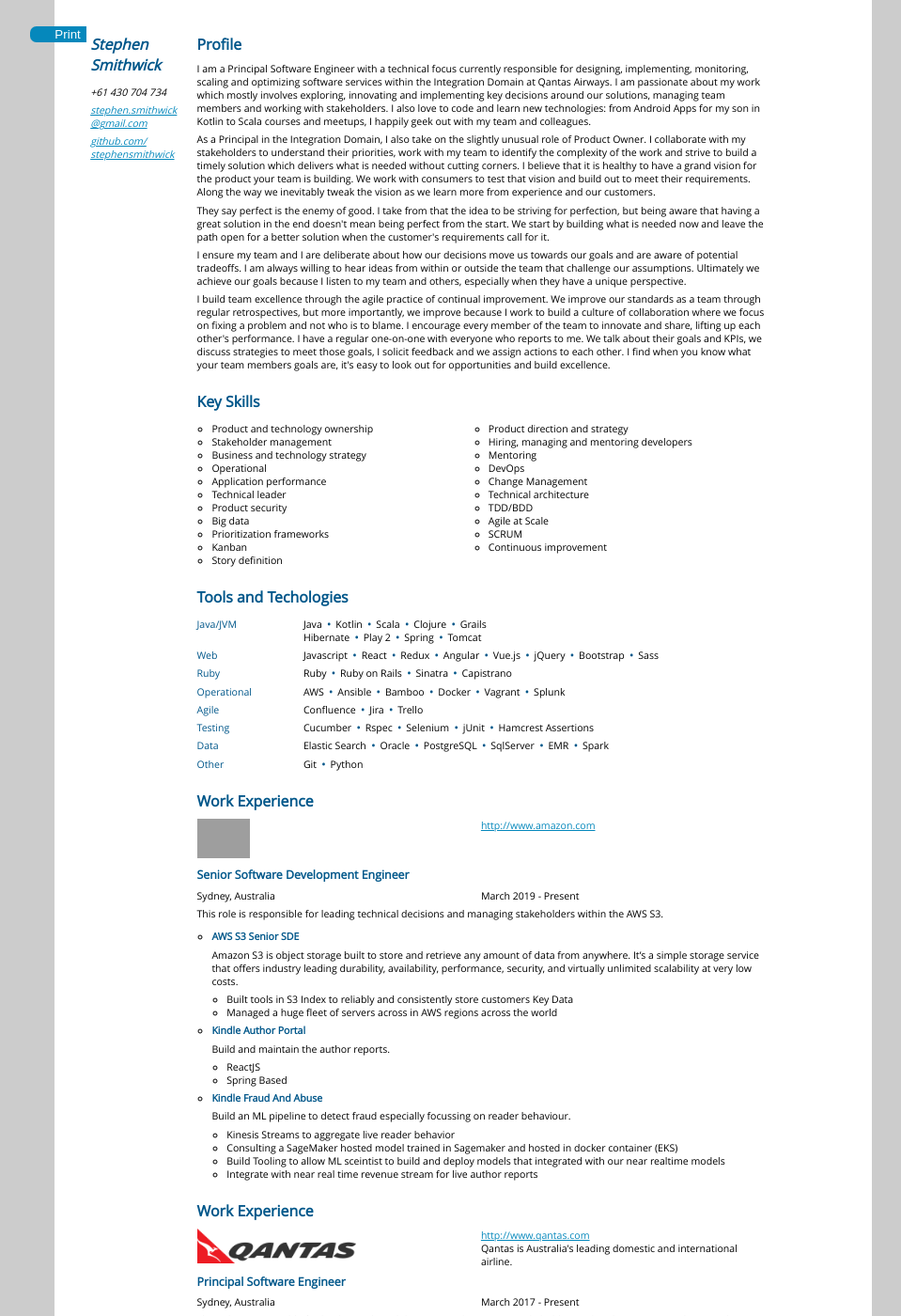
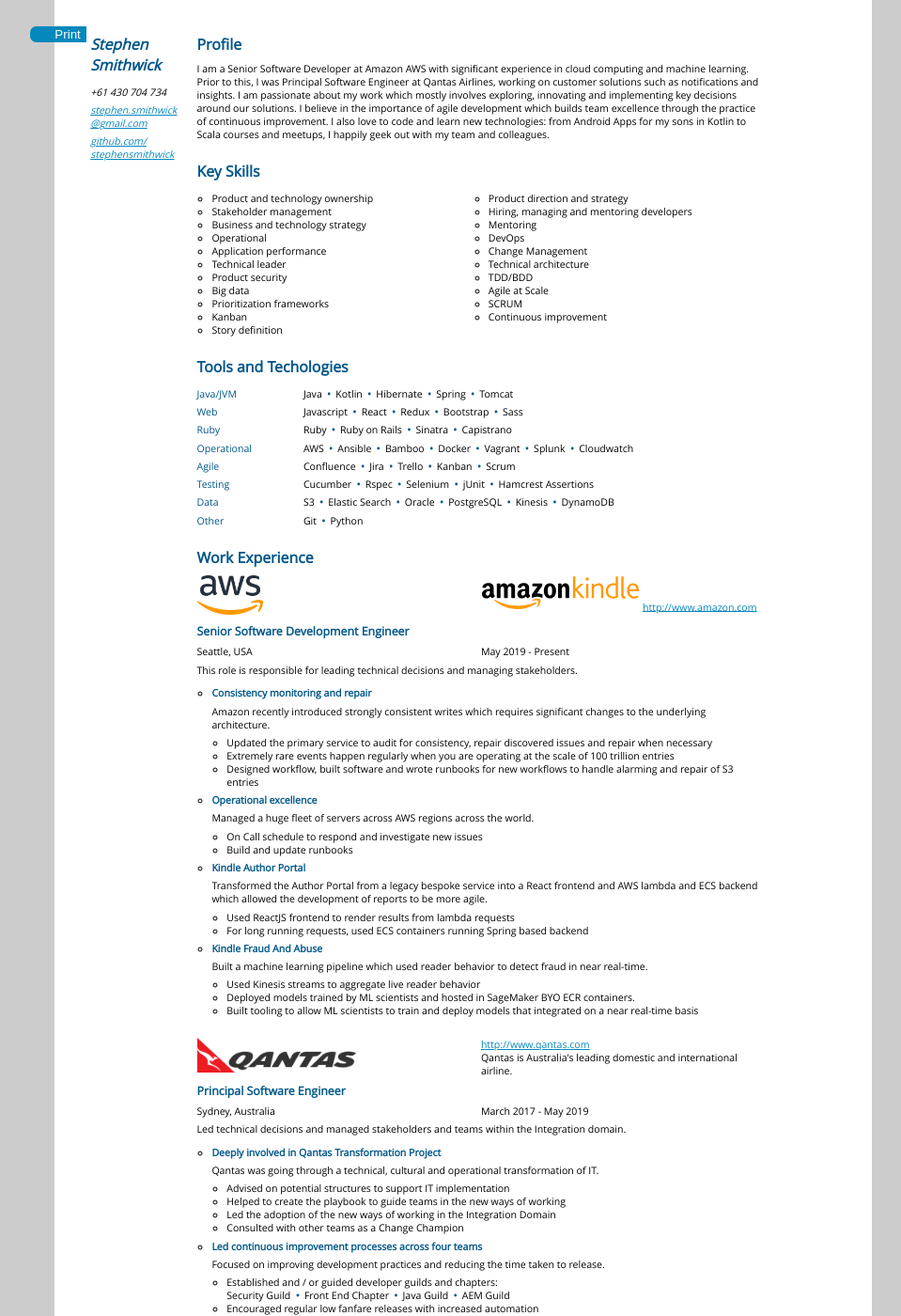
Before and after one commit to StephenSmithwick/StephenSmithwick.github.io, a Jekyll site: the page built from cv.html, in a window 1280 px wide and 1400 px high. Shown: the whole window at 94% size, without its empty margins (147-1106 px from the left). Built offline with Jekyll 4.4.1, drawn with Linux system fonts in a browser that asks for light colours; some of the changed text lies outside the part shown; grey boxes are pictures that could not be loaded.

Commit message:
Updaing CV

```diff
--- a/cv.html
+++ b/cv.html
@@ -1,7 +1,7 @@
 ---
 layout: cv
-title:  "Stephen Smithwick"
-date:   2015-12-07 08:15:58
+title: "Stephen Smithwick"
+date: 2015-12-07 08:15:58
 categories: cv
 ---
 
@@ -12,7 +12,8 @@
 
     <ul>
       <li class="phone"><a href="tel:+61430704734">+61 430 704 734</a></li>
-      <li class="email"><a href="mailto:stephen.smithwick@gmail.com" subject="Job Offer:">stephen.smithwick<WBR>@gmail.com</a></li>
+      <li class="email"><a href="mailto:stephen.smithwick@gmail.com"
+          subject="Job Offer:">stephen.smithwick<WBR>@gmail.com</a></li>
       <li class="github"><a href="https://github.com/stephensmithwick">github.com/<WBR>stephensmithwick</a></li>
     </ul>
   </address>
@@ -22,43 +23,13 @@
   <section>
     <h2>Profile</h2>
     <p>
-      I am a Principal Software Engineer with a technical focus currently responsible for designing,
-      implementing, monitoring, scaling and optimizing software services within the Integration Domain
-      at Qantas Airways. I am passionate about my work which mostly involves exploring, innovating and implementing
-      key decisions around our solutions, managing team members and working with stakeholders.  I also love to code
-      and learn new technologies: from Android Apps for my son in Kotlin to Scala courses and meetups, I happily geek out with
-      my team and colleagues.
-    </p>
-
-    <p>
-      As a Principal in the Integration Domain, I also take on the slightly unusual role of Product Owner.
-      I collaborate with my stakeholders to understand their priorities, work with my team to identify the
-      complexity of the work and strive to build a timely solution which delivers what is needed without
-      cutting corners. I believe that it is healthy to have a grand vision for the product your team is
-      building.  We work with consumers to test that vision and build out to meet their requirements.
-      Along the way we inevitably tweak the vision as we learn more from experience and our customers.
-    </p>
-
-    <p>
-      They say perfect is the enemy of good.  I take from that the idea to be striving for perfection, but being aware that
-      having a great solution in the end doesn't mean being perfect from the start.  We start by building what is needed now
-      and leave the path open for a better solution when the customer's requirements call for it.
-    </p>
-
-    <p>
-      I ensure my team and I are deliberate about how our decisions move us towards our goals and are aware of potential tradeoffs. I
-      am always willing to hear ideas from within or outside the team that challenge our assumptions.  Ultimately we achieve
-      our goals because I listen to my team and others, especially when they have a unique perspective.
-    </p>
-
-    <p>
-      I build team excellence through the agile practice of continual improvement. We improve our standards
-      as a team through regular retrospectives, but more importantly, we improve because I work to build a
-      culture of collaboration where we focus on fixing a problem and not who is to blame.  I encourage every
-      member of the team to innovate and share, lifting up each other's performance. I have a regular one-on-one
-      with everyone who reports to me.  We talk about their goals and KPIs, we discuss strategies to meet those goals,
-      I solicit feedback and we assign actions to each other. I find when you know what your team members goals are,
-      it's easy to look out for opportunities and build excellence.
+      I am a Senior Software Developer at Amazon AWS with significant experience in cloud computing and machine
+      learning. Prior to this, I was Principal Software Engineer at Qantas Airlines, working on customer solutions such
+      as notifications and insights. I am passionate about my work which mostly involves exploring, innovating and
+      implementing key decisions around our solutions. I believe in the importance of agile development which builds
+      team excellence through the practice of continuous improvement. I also love to code and learn new technologies:
+      from Android Apps for my sons in Kotlin to Scala courses and meetups, I happily geek out with my team and
+      colleagues.
     </p>
 
 
@@ -105,13 +76,7 @@
         <ul class="inline">
           <li>Java</li>
           <li>Kotlin</li>
-          <li>Scala</li>
-          <li>Clojure</li>
-          <li>Grails</li>
-        </ul>
-        <ul class="inline">
           <li>Hibernate</li>
-          <li>Play 2</li>
           <li>Spring</li>
           <li>Tomcat</li>
         </ul>
@@ -123,9 +88,6 @@
           <li>Javascript</li>
           <li>React</li>
           <li>Redux</li>
-          <li>Angular</li>
-          <li>Vue.js</li>
-          <li>jQuery</li>
           <li>Bootstrap</li>
           <li>Sass</li>
         </ul>
@@ -150,6 +112,7 @@
           <li>Docker</li>
           <li>Vagrant</li>
           <li>Splunk</li>
+          <li>Cloudwatch</li>
         </ul>
       </dd>
 
@@ -159,6 +122,8 @@
           <li>Confluence</li>
           <li>Jira</li>
           <li>Trello</li>
+          <li>Kanban</li>
+          <li>Scrum</li>
         </ul>
       </dd>
 
@@ -176,12 +141,12 @@
       <dt>Data</dt>
       <dd>
         <ul class="inline">
+          <li>S3</li>
           <li>Elastic Search</li>
           <li>Oracle</li>
           <li>PostgreSQL</li>
-          <li>SqlServer</li>
-          <li>EMR</li>
-          <li>Spark</li>
+          <li>Kinesis</li>
+          <li>DynamoDB</li>
         </ul>
       </dd>
 
@@ -201,8 +166,12 @@
       <h2>Work Experience</h2>
 
       <div class="company-info">
-        <span><img src="images/amazon.png" alt="Qantas Logo"></span>
         <span>
+          <img src="images/aws.png" alt="AWS Logo">
+
+        </span>
+        <span>
+          <img src="images/kindle.svg" alt="Kindle Logo">
           <a href="http://www.amazon.com">http://www.amazon.com</a><br>
         </span>
       </div>
@@ -212,46 +181,51 @@
           <h3>Senior Software Development Engineer</h3>
 
           <div class="location-date">
-            <span>Sydney, Australia</span>
-            <span>March 2019 - Present</span>
+            <span>Seattle, USA</span>
+            <span>May 2019 - Present</span>
           </div>
 
           <p>
-            This role is responsible for leading technical decisions and managing stakeholders within the
-            AWS S3.
+            This role is responsible for leading technical decisions and managing stakeholders.
           </p>
 
           <section>
             <ul>
               <li>
-                <h4>AWS S3 Senior SDE</h4>
-                <p>
-                  Amazon S3 is object storage built to store and retrieve any amount of data from anywhere. It’s a simple storage service that offers industry leading durability, availability, performance, security, and virtually unlimited scalability at very low costs.
+                <h4>Consistency monitoring and repair</h4>
+                <p>Amazon recently introduced strongly consistent writes which requires significant changes to the underlying architecture.</p>
                 <ul>
-                    <li>Built tools in S3 Index to reliably and consistently store customers Key Data</li>
-                    <li>Managed a huge fleet of servers across in AWS regions across the world</li>
+                  <li>Updated the primary service to audit for consistency, repair discovered issues and repair when necessary</li>
+                  <li>Extremely rare events happen regularly when you are operating at the scale of 100 trillion entries</li>
+                  <li>Designed workflow, built software and wrote runbooks for new workflows to handle alarming and repair of S3 entries</li>
                 </ul>
-                </p>
+                <li>
+                  <h4>Operational excellence</h4>
+                  <p>Managed a huge fleet of servers across AWS regions across the world.</p>
+                  <ul>
+                    <li>On Call schedule to respond and investigate new issues</li>
+                    <li>Build and update runbooks</li>
+                  </ul>
                 </li>
                 <li>
                   <h4>Kindle Author Portal</h4>
                   <p>
-                  Build and maintain the author reports.
+                    Transformed the Author Portal from a legacy bespoke service into a React frontend and AWS lambda and ECS backend which allowed the development of reports to be more agile.
+                  </p>
                   <ul>
-                    <li>ReactJS</li>
-                    <li>Spring Based</li>
+                    <li>Used ReactJS frontend to render results from lambda requests</li>
+                    <li>For long running requests, used ECS containers running Spring based backend</li>
                   </ul>
-                <p>
                 </li>
               <li>
                 <h4>Kindle Fraud And Abuse</h4>
                 <p>
-                  Build an ML pipeline to detect fraud especially focussing on reader behaviour.
+                  Built a machine learning pipeline which used reader behavior to detect fraud in near real-time.
                 <ul>
-                    <li>Kinesis Streams to aggregate live reader behavior</li>
-                    <li>Consulting a SageMaker hosted model trained in Sagemaker and hosted in docker container (EKS)</li>
-                    <li>Build Tooling to allow ML sceintist to build and deploy models that integrated with our near realtime models</li>
-                    <li>Integrate with near real time revenue stream for live author reports</li>
+                  <li>Used Kinesis streams to aggregate live reader behavior</li>
+                  <li>Deployed models trained by ML scientists and hosted in SageMaker BYO ECR containers.</li>
+                  <li>Built tooling to allow ML scientists to train and deploy models that integrated on a near
+                    real-time basis </li>
                 </ul>
                 </p>
               </li>
@@ -262,8 +236,6 @@
 
 
       <section class="company">
-      <h2>Work Experience</h2>
-
         <div class="company-info">
           <span><img src="images/qantas.png" alt="Qantas Logo"></span>
           <span>
@@ -278,13 +250,12 @@
 
             <div class="location-date">
               <span>Sydney, Australia</span>
-            <span>March 2017 - Present</span>
+              <span>March 2017 - May 2019</span>
             </div>
 
             <p>
-            This role is responsible for leading technical decisions and managing stakeholders within the
-            Integration domain. The Integration domain's main customers are other development teams.
-            Therefore, the Principal role also involves acting as Product Owner.
+              Led technical decisions and managed stakeholders and teams within the Integration
+              domain.
             </p>
 
             <section>
@@ -292,7 +263,7 @@
                 <li>
                   <h4>Deeply involved in Qantas Transformation Project</h4>
                   <p>
-                  Qantas has been going through a technical, cultural and operational transformation of IT.
+                    Qantas was going through a technical, cultural and operational transformation of IT.
                   <ul>
                     <li>Advised on potential structures to support IT implementation</li>
                     <li>Helped to create the playbook to guide teams in the new ways of working</li>
@@ -301,48 +272,6 @@
                   </ul>
                   </p>
                 </li>
-              <li>
-                <h4>Established Notification Team</h4>
-                <p>
-                  The Notifications Platform delivers messages to subscribed customers
-                  and employees on flight and passenger events via many channels including:
-                  sms, email, in app messaging, and facebook messenger. The team operates in
-                  a highly collaborative Kanban fashion with a strict work in progress limit,
-                  regular releases, and automation of almost all processes. They are an agile,
-                  autonomous, product focused team which manages all aspect of
-                  the product lifecycle including design, operations, support, and development
-                <p>
-              </li>
-              <li>
-                <h4>Currently leading Customer Response Engine Team</h4>
-                <p>
-                  The Customer Response Engine ingests very large amounts of data and provides insights
-                  around customers for Qantas services via APIs and event streams using flight,
-                  booking and customer data feeds. Introduced more customer friendly event
-                  consumption models and agile ways of working inspired by the spotify framework
-                </p>
-               </li>
-            </ul>
-          </section>
-        </section>
-
-        <section class="role">
-          <h3>Engineering Practice Lead</h3>
-
-          <div class="location-date">
-            <span>Sydney, Australia</span>
-            <span>March 2016 - March 2017</span>
-          </div>
-
-          <p>
-            This role was responsible for providing technical guidance and oversight to the
-            four teams rebuilding the Qantas website in AWS. It involved establishing and strengthening
-            software development standards to ensure the development teams consistently delivered
-            quality software using Agile practices.
-          </p>
-
-          <section>
-            <ul>
                 <li>
                   <h4>Led continuous improvement processes across four teams</h4>
                   <p>
@@ -353,14 +282,39 @@
                         <li>Security Guild</li>
                         <li>Front End Chapter</li>
                         <li>Java Guild</li>
-                    <li>AEM Guild</li></li>
+                        <li>AEM Guild</li>
                       </ul>
+                    </li>
                     <li>Encouraged regular low fanfare releases with increased automation</li>
                     <li>Decreased external dependencies</li>
                     <li>Evaluated new technologies using data and metrics</li>
                     <li>Coached developers in TDD/BDD practices</li>
                   </ul>
                   </p>
+                </li>
+                <li>
+                  <h4>Established Notification Team</h4>
+                  <p>
+                    The Notifications Platform delivered messages to subscribed customers
+                    and employees on flight and passenger events via many channels including sms, email, in app
+                    messaging,
+                    and facebook messenger. The team operated in a highly collaborative Kanban fashion with a strict
+                    work
+                    in progress limit, regular releases, and automation of almost all processes. It was an agile,
+                    autonomous, product focused team which managed all aspects of the product lifecycle including
+                    design,
+                    operations, support, and development
+                  <p>
+                </li>
+                <li>
+                  <h4>Led Customer Response Engine Team</h4>
+                  <p>
+                    The Customer Response Engine ingested very large amounts of data and provided insights around
+                    customers for Qantas services via APIs and event streams using flight, booking and customer data
+                    feeds. Introduced more customer friendly event consumption models and agile ways of working inspired
+                    by the spotify framework
+                  </p>
+                </li>
                 <li>
                   <h4>Established Security Guild</h4>
                   <p>
@@ -376,11 +330,12 @@
 
         <section class="company role">
           <div class="company-info">
-          <span><img src="images/ratecity.png" onerror="this.src='images/ratecity.png';this.onerror=null;" alt="RateCity Logo"></span>
+            <span><img src="images/ratecity.png" onerror="this.src='images/ratecity.png';this.onerror=null;"
+                alt="RateCity Logo"></span>
             <span>
               <a href="http://www.ratecity.com.au">http://www.ratecity.com.au</a><br>
-            RateCity is Australia's leading financial comparison website where users compare credit cards, loans, and investment products.
-            RateCity has a million unique visitors per month.
+              RateCity is Australia's leading financial comparison website where users compare credit cards, loans, and
+              investment products.
             </span>
           </div>
 
@@ -392,8 +347,7 @@
           </div>
 
           <p>
-          This role led the technical decisions made by the company and was
-          responsible for managing a team of developers.
+            Led the technical decisions made by the company and managed a team of developers.
           </p>
 
           <section>
@@ -433,26 +386,10 @@
           </div>
 
           <p>
-          Lead developer and project manager consulting with local and remote teams.
+            Led development and acted as project manager consulting with local and remote teams. Worked extensively on ResMed's ECO application. This was a medical patient management and reporting system that allowed ResMed to monitor patients and their use of therapy devices. Developed a framework, tests and processes to help ensure that all
+            regulatory requirements were monitored and met. Used extensive cucumber tests as a basis
+            for meeting FDA regulation requirements.
           </p>
-
-        <section>
-          <ul>
-            <li>Worked on ResMed's ECO application; a medical patient management and reporting system
-              that allows ResMed to monitor patients and their use of therapy devices wirelessly
-              and via a card. This is a highly regulated environment with multiple countries' laws
-              being applicable. Developed a framework, tests and processes to help ensure that all
-              regulatory requirements were monitored and met. Used extensive cucumber tests as a basis
-              for meeting FDA regulation requirements</li>
-            <li>Developed ResMed's Apnea Link to Care (ALC) project, part of ResMed's EasyCare
-              Online offering, to allow doctors to diagnose and manage patients with
-              sleep apnea. Introduced user testing of early iterations to ensure quick feedback on
-              development direction</li>
-            <li>Worked on Zerobots project to develop an innovative approach to reduce the time it takes to set
-              up software projects by automating the creation of Java and Rails projects in Github and AWS.
-              Set up build pipeline, source code and AWS infrastructure based off a user specified template</li>
-          </ul>
-        </section>
         </section>
 
         <section class="company role">
@@ -471,8 +408,7 @@
             <span>March 2008 - May 2011</span>
           </div>
 
-        <p>This role included leading the development of a Java web application to support the booking of
-        satellites and equipment for recording content using AWS.</p>
+          <p>Led the development of a Java web application to support the booking of satellites and equipment for recording content using AWS.</p>
         </section>
 
         <section class="company role">
@@ -493,7 +429,7 @@
             <span>July 2007 - November 2007 (short term contract)</span>
           </div>
 
-        <p>    This contract role supported the continued development of the Hypertag product Java based communication hub.</p>
+          <p> Supported the continued development of the Hypertag product Java based communication hub.</p>
         </section>
 
         <section class="company role">
@@ -513,15 +449,15 @@
             <span>May 2005 - July 2007</span>
           </div>
 
-        <p>This role was responsible for building a graphical ontology
-        querying tool and developing middle-tier business logic components.</p>
+          <p>Built a graphical ontology querying tool and developed middle-tier business logic components.</p>
         </section>
 
         <section class="company role">
           <div class="company-info">
             <span><img src="images/cu.png" alt="University of Colorado Logo"></span>
             <span>
-          The codebroker development tool helps Java programmers by doing background searches for relevant Java features.</span>
+              The codebroker development tool helps Java programmers by doing background searches for relevant Java
+              features.</span>
           </div>
 
           <h3>Research and Development Assistant, Life Long Learning and Design</h3>
@@ -569,10 +505,7 @@
 
         <p>
           Established the Sydney chapter and ran several hackathons.
-      This role included working with charities to define their problems and guiding volunteers to ensure
-      that projects were effectively deployed. An example project, FirstStop, was developed in conjunction
-      with the Blue Mountains Bush Fire Crisis team and Sydney University to allow users affected by disaster
-      to share their personal data with aid agencies using a QR code (June 2014).
+          Worked with charities to define their problems and guided volunteers to ensure that projects were effectively deployed. An example project, FirstStop, was developed in conjunction with the Blue Mountains Bush Fire Crisis team and Sydney University to allow users affected by disaster to share their personal data with aid agencies using a QR code (June 2014).
         </p>
       </section>
 
@@ -591,12 +524,12 @@
 
     const pages = article.clientHeight / address.clientHeight;
 
-    for(var i = 1; i < pages; i++) {
+    for (var i = 1; i < pages; i++) {
       var next = address.cloneNode(true);
       next.removeAttribute('id');
       next.setAttribute('class', 'for-printing');
       sidebar.insertBefore(next, null);
-      console.log({sidebar: document.getElementsByTagName('aside')[0].clientHeight, article: article.clientHeight})
+      console.log({ sidebar: document.getElementsByTagName('aside')[0].clientHeight, article: article.clientHeight })
     }
 
     window.print();
```
Also changed, not shown: other parts of cv.html (+3 -4 lines), Gemfile.lock, images/aws.png (added), images/kindle.svg (added), 2 other files. Lines whose indentation alone changed are shown as unchanged.
